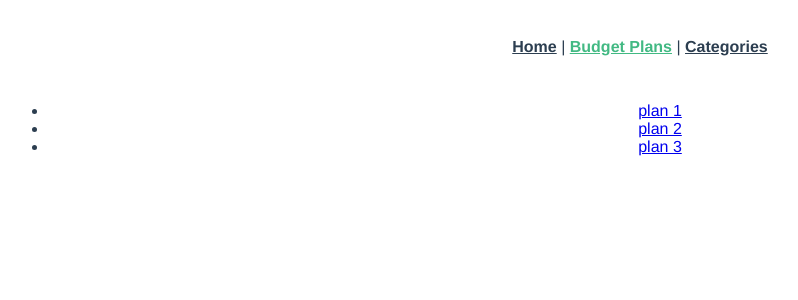
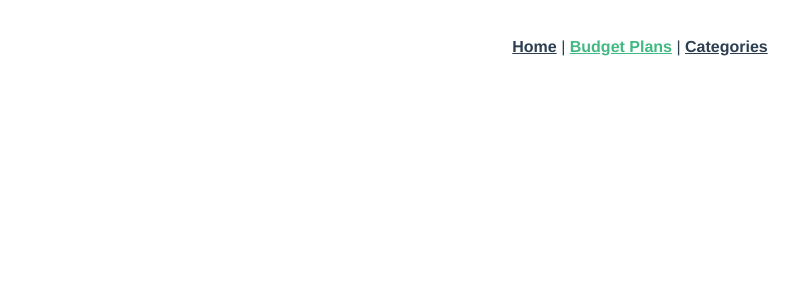
Before and after one commit to ToGanz/budgeting-app, a Vue app: page /plans in a window 1280 px wide. Shown: the top 300 px of the page, without its empty margins (0-798 px from the left). Built offline with nearby package versions, Linux system fonts and the light colour scheme.

Commit message:
remove hardcoded plans and add created hook to plans view

```diff
--- a/src/views/Plans.vue
+++ b/src/views/Plans.vue
@@ -11,21 +11,11 @@ export default {
   },
   data() {
     return {
-      plans: [
-        {
-          id: 1,
-          title: 'plan 1'
-        },
-        {
-          id: 2,
-          title: 'plan 2'
-        },
-        {
-          id: 3,
-          title: 'plan 3'
-        }
-      ]
+      plans: null
     }
+  },
+  created() {
+    // get plans form db
   }
 }
 </script>
```
